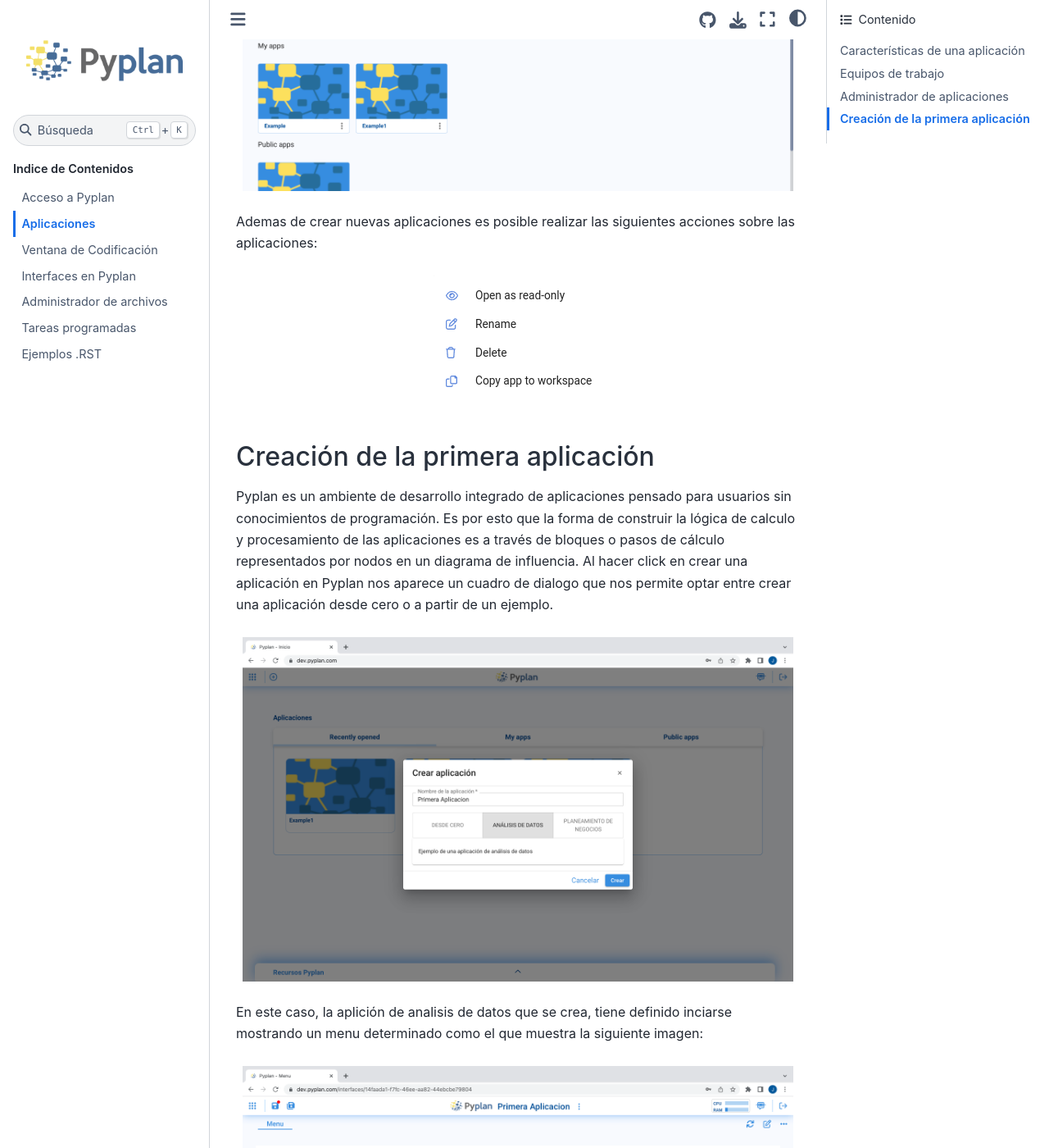
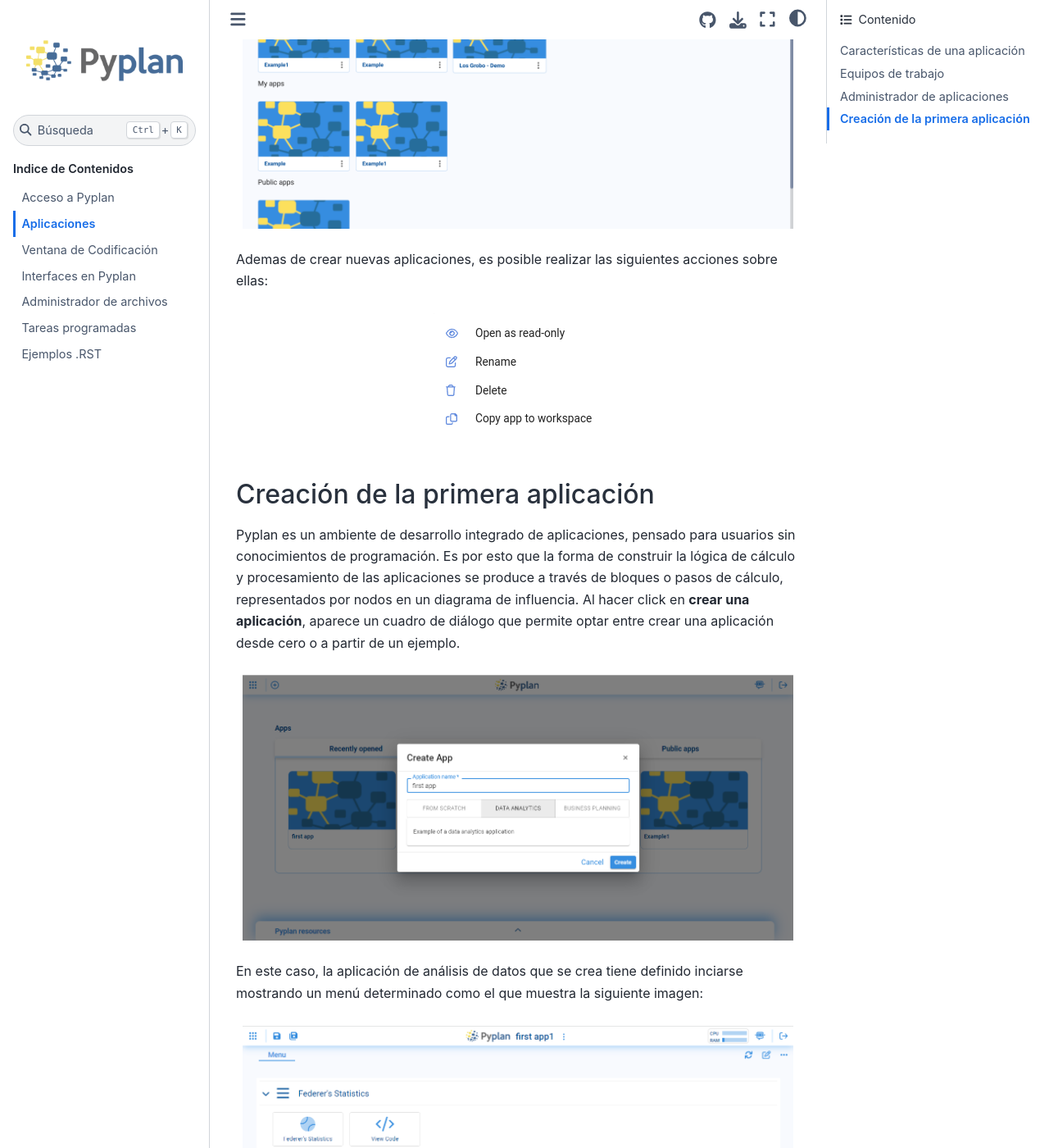
Before and after one commit to pyplan/pyplan, a Sphinx documentation site: the page built from docs/applications/index.rst, in a window 1280 px wide and 1400 px high, scrolled down 1278 px. Shown: the whole window at 82% size. Built offline with Sphinx 7.4.7 and the Sphinx Book theme 1.1.4, drawn with Linux system fonts in a browser that asks for light colours; pages that are not in the unit, such as notebooks, are missing from menus; some of the changed text lies outside the part shown.

Commit message:
correcciones sobre Aplicaciones y Visualización de Código

```diff
--- a/docs/applications/index.rst
+++ b/docs/applications/index.rst
@@ -4,24 +4,24 @@
 Características de una aplicación
 =================================
 
-Una aplicación en Pyplan es un desarrollo particular para atender un problema específico,
-que utiliza las funcionalidades que brinda la plataforma.
+Una aplicación en Pyplan es un desarrollo particular que utiliza las funcionalidades que brinda la plataforma para atender un problema específico.
 
-Puede estar compuesta por diversos elementos entre los que se encuentran:
+Una aplicación puede estar compuesta por diversos elementos, entre los que se encuentran:
 
 .. list
-* Lectura de fuentes de datos externas
-* Formularios de carga de datos
-* Módulos de cálculo y procesamiento
-* Interfaces de visualización
+* Lectura de fuentes de datos externas.
+* Formularios de carga de datos.
+* Módulos de cálculo y procesamiento.
+* Interfaces de visualización.
 
 
 Estos elementos son almacenados en un espacio de trabajo.
 
 | Todos los usuarios tienen como mínimo acceso a dos espacios de trabajo:
-| 	Un espacio público denominado **"Public"** donde se comparten aplicaciones accesibles para todos los usuarios.
-| 	Un espacio Privado denominado **"My Workspace"** donde cada usuario puede crear o modificar aplicaciones en un ambiente solo accesible para el mismo.
-Además los usuarios tienen acceso a espacios de trabajos de equipos a los que pertenecen **"Teams"** . Estos equipos son la forma de compartir información con restricción de acceso a determinados usuarios.
+.. list
+* Un espacio público denominado **"Public"** donde se comparten aplicaciones accesibles para todos los usuarios.
+* Un espacio Privado denominado **"My Workspace"**, donde cada usuario puede crear o modificar aplicaciones en un ambiente solo accesible para él mismo.
+| Además, los usuarios tienen acceso a espacios de trabajos de equipos a los que pertenecen: **"Teams"**. Estos equipos son la forma de compartir información con restricción de acceso a determinados usuarios.
 
 
 ===================
@@ -33,12 +33,12 @@
 =============================
 Administrador de aplicaciones
 =============================
-El administrador de aplicaciones permite navegar por las aplicaciones accesible a cada usuario
+El administrador de aplicaciones permite navegar por las aplicaciones accesibles para cada usuario:
 
 .. figure:: images/adm_apps.png
 
 
-Ademas de crear nuevas aplicaciones es posible realizar las siguientes acciones sobre las aplicaciones:
+Ademas de crear nuevas aplicaciones, es posible realizar las siguientes acciones sobre ellas:
 
 .. figure:: images/opciones_de_apps.png
 
@@ -46,16 +46,16 @@
 Creación de la primera aplicación
 =================================
 
-Pyplan es un ambiente de desarrollo integrado de aplicaciones pensado para usuarios sin conocimientos de programación.
-Es por esto que la forma de construir la lógica de calculo y procesamiento de las aplicaciones es a través de bloques o pasos de cálculo representados por nodos en un diagrama de influencia.
-Al hacer click en crear una aplicación en Pyplan nos aparece un cuadro de dialogo que nos permite optar entre crear una aplicación desde cero o a partir de un ejemplo.
+Pyplan es un ambiente de desarrollo integrado de aplicaciones, pensado para usuarios sin conocimientos de programación.
+Es por esto que la forma de construir la lógica de cálculo y procesamiento de las aplicaciones se produce a través de bloques o pasos de cálculo, representados por nodos en un diagrama de influencia.
+Al hacer click en **crear una aplicación**, aparece un cuadro de diálogo que permite optar entre crear una aplicación desde cero o a partir de un ejemplo.
 
-.. figure:: images/crear_analisis.png
+.. figure:: images/crear_app.png
 
-En este caso, la aplición de analisis de datos que se crea, tiene definido inciarse mostrando un menu determinado como el que muestra la siguiente imagen:
+En este caso, la aplicación de análisis de datos que se crea tiene definido inciarse mostrando un menú determinado como el que muestra la siguiente imagen:
 
 .. figure:: images/menu_app_analisis.png
 
-Haciendo click sobre **"View Code"** llegaremos al diagrama de influencia que representa los diferentes pasos de procesamiento de datos y cálculos que se realizan para generar las salidas de información.
+Haciendo click sobre **"View Code"** se accede al diagrama de influencia que representa los diferentes pasos de procesamiento de datos y cálculos que se realizan para generar las salidas de información.
 
-.. figure:: images/primer_diagrama.png
+.. figure:: images/first_diagram.png
--- a/docs/home/index.rst
+++ b/docs/home/index.rst
@@ -1,6 +1,6 @@
 Acceso a Pyplan
 ===================
-Al acceder a la dirección de internet del servidor donde se encuentra instalado `Pyplan <https://dev.pyplan.com>`_, se presenta la página de inicio para introducir las credenciales de acceso.
+Al acceder a la dirección de internet del servidor donde se encuentra instalado, se presenta la página de inicio para introducir las credenciales de acceso.
 
 Pyplan posee la funcionalidad de **"Single Sign On"**. Esto significa que los usuarios que pertenezcan a un servidor de dominio serán automáticamente reconocidos.
 
```
Also changed, not shown: docs/code/index.rst (+28 -38 lines), docs/applications/images/crear_app.png (added), docs/applications/images/first_diagram.png (added), docs/applications/images/menu_app_analisis.png, docs/code/images/types_node.png (added), 4 other files.
